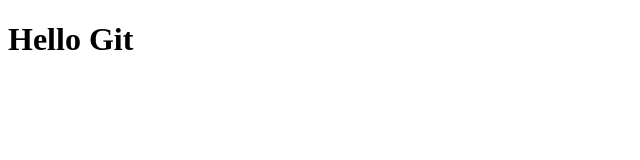
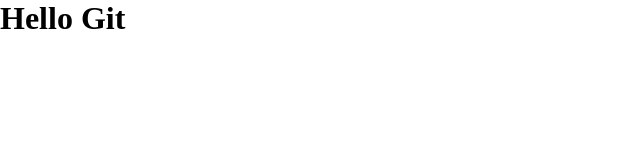
Before and after one commit to DianaLeb/git-course, a plain HTML site: page index.html in a window 1280 px wide. Shown: the whole page, without its empty margins (0-640 px from the left). Drawn offline with Linux system fonts and the light colour scheme.

Commit message:
add styles

```diff
--- a/index.html
+++ b/index.html
@@ -5,8 +5,15 @@
     <meta http-equiv="X-UA-Compatible" content="IE=edge">
     <meta name="viewport" content="width=device-width, initial-scale=1.0">
     <title>Git Course</title>
+    <style>
+        * {
+            margin: 0;
+            padding: 0;
+        }
+    </style>
 </head>
 <body>
     <h1>Hello Git</h1>
 </body>
+<script>scr="script.js"</script>
 </html>
```
